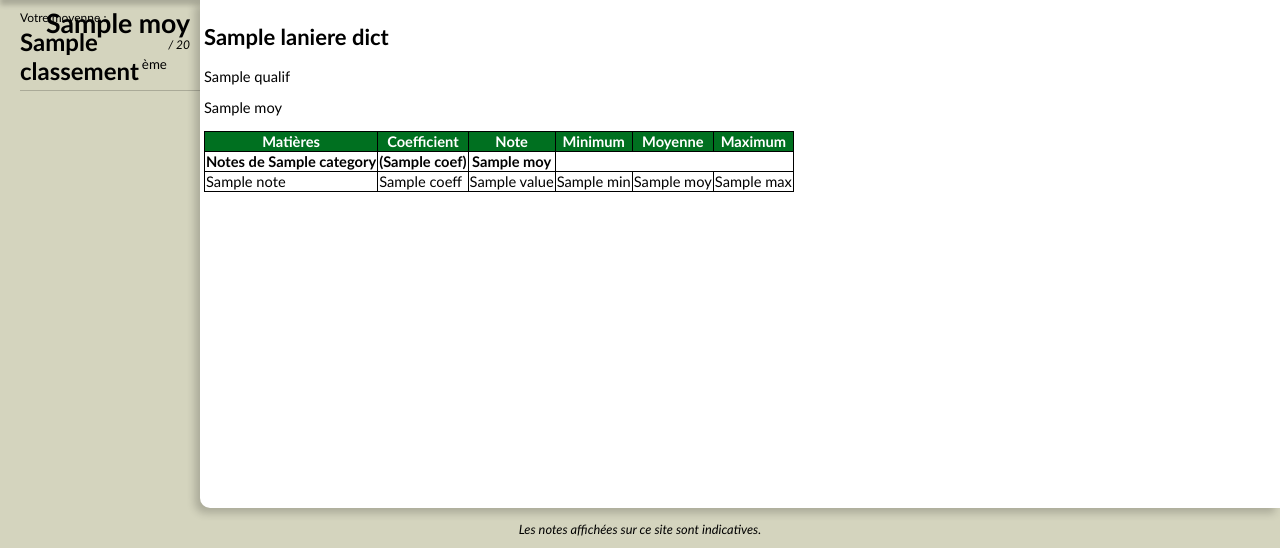
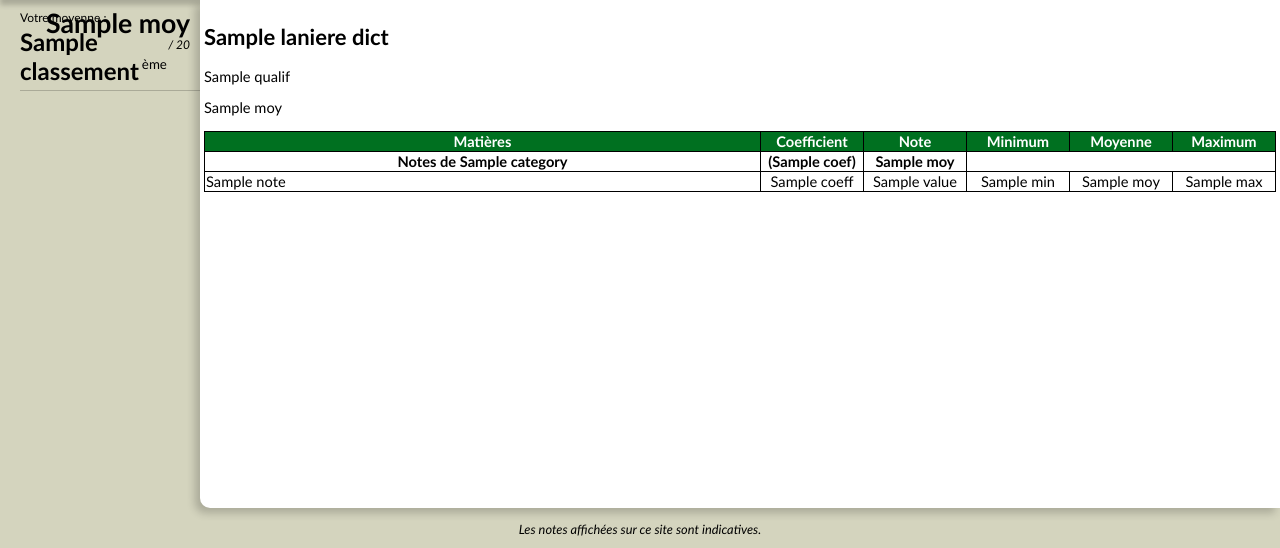
Before and after one commit to OniOni/NotesIF-ng, a Django app: template notesif/studentapp/templates/all.html in a window 1280 px wide. Shown: the part 96-644 px from the top of the page. Run offline with Django 3.2, Linux system fonts and the light colour scheme; the template is opened without the code that fills it: most values are stand-ins (such as "Sample title", 1, 10 or a date in 2020).

Commit message:
Updated presentation (numerical column size + content alignement.

```diff
--- a/notesif/studentapp/static/css/index.css
+++ b/notesif/studentapp/static/css/index.css
@@ -120,6 +120,7 @@ section#main-content {
 
 .laniere-group table {
 	border-collapse: collapse;
+	width: 100%;
 }
 
 .laniere-group thead {
@@ -132,6 +133,14 @@ section#main-content {
 	border: 1px solid black;
 }
 
+.laniere-group th.notecol {
+    width: 100px;
+}
+
+.laniere-group td.notecol {
+    text-align: center;
+}
+
 footer {
     clear: both;
     text-align: center;
--- a/notesif/studentapp/templates/all.html
+++ b/notesif/studentapp/templates/all.html
@@ -14,11 +14,11 @@
 			<thead>
 				<tr>
 					<th>Matières</th>
-					<th>Coefficient</th>
-					<th>Note</th>
-					<th>Minimum</th>
-					<th>Moyenne</th>
-					<th>Maximum</th>
+					<th class="notecol">Coefficient</th>
+					<th class="notecol">Note</th>
+					<th class="notecol">Minimum</th>
+					<th class="notecol">Moyenne</th>
+					<th class="notecol">Maximum</th>
 				</tr>
 			</thead>
 			<tbody>
@@ -32,12 +32,12 @@
 
 				{% for note in categorie.note_list %}
 				<tr>
-				  <td>{{ note.nom }}</td>
-				  <td>{{ note.coeff }}</td>
-				  <td>{{ note.value }}</td>
-				  <td>{{ note.min }}</td>
-				  <td>{{ note.moy }}</td>
-				  <td>{{ note.max }}</td>
+				  <td >{{ note.nom }}</td>
+				  <td class="notecol">{{ note.coeff }}</td>
+				  <td class="notecol">{{ note.value }}</td>
+				  <td class="notecol">{{ note.min }}</td>
+				  <td class="notecol">{{ note.moy }}</td>
+				  <td class="notecol">{{ note.max }}</td>
 				</tr>
 				{% endfor %}
 
```
